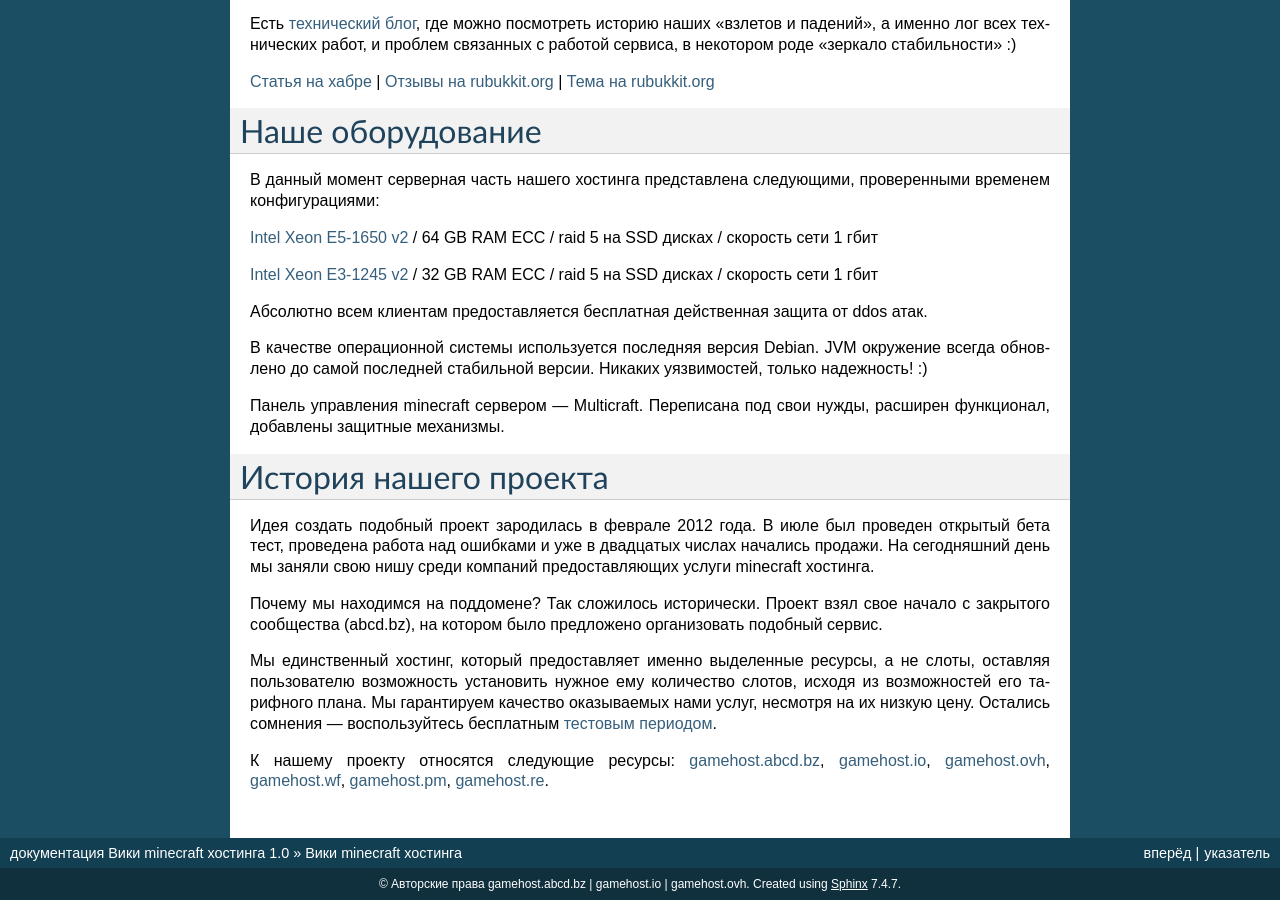
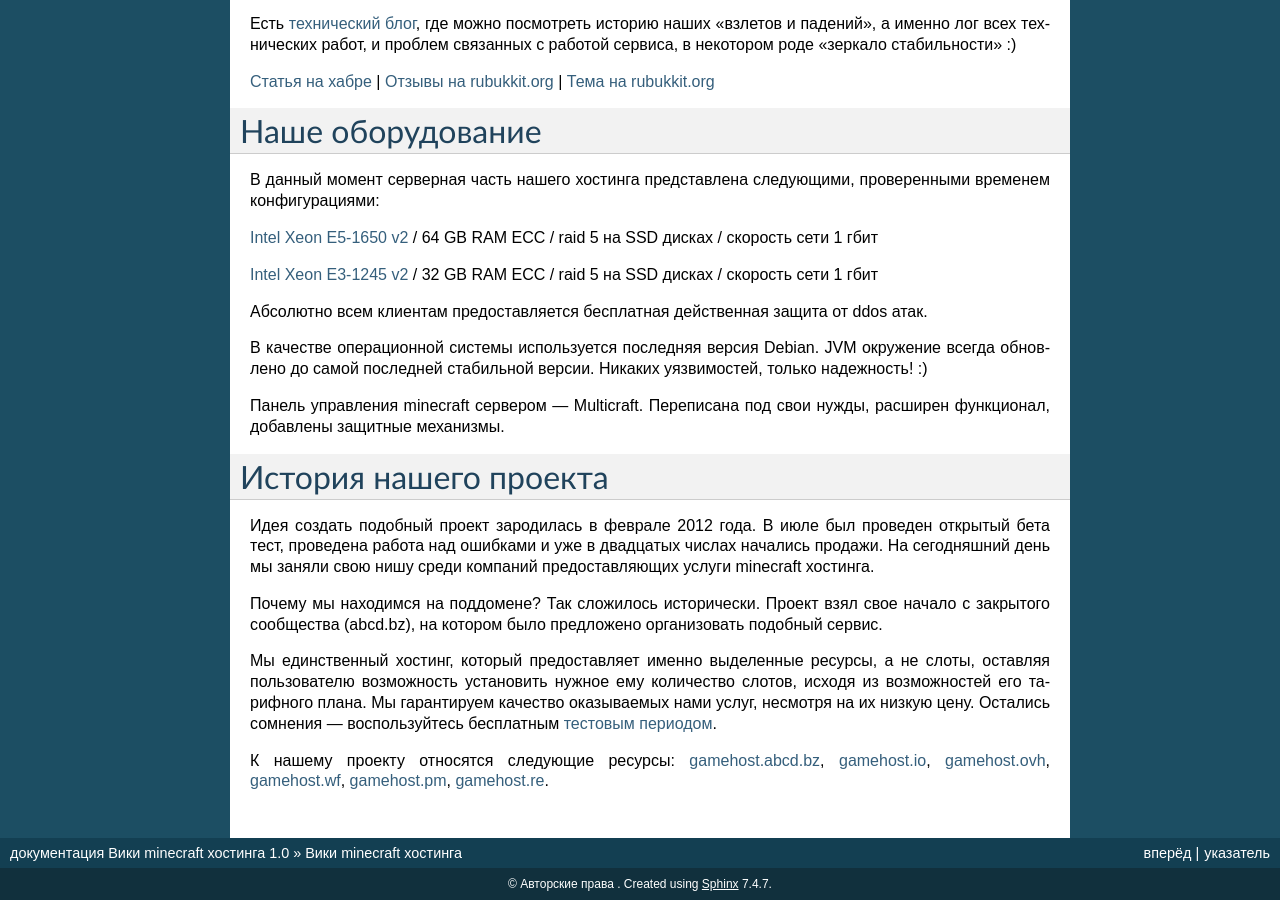
Before and after one commit to h1kkan/gamehost-wiki, a Sphinx documentation site: the page built from docs/index.rst, in a window 1280 px wide and 900 px high, scrolled down 638 px. Built offline with Sphinx 7.4.7, drawn with Linux system fonts in a browser that asks for light colours.

Commit message:
del del del

```diff
--- a/docs/conf.py
+++ b/docs/conf.py
@@ -44,7 +44,7 @@
 
 # General information about the project.
 project = u'Вики minecraft хостинга'
-copyright = u'gamehost.abcd.bz | gamehost.io | gamehost.ovh'
+#copyright = u'gamehost.abcd.bz | gamehost.io | gamehost.ovh'
 
 # The version info for the project you're documenting, acts as replacement for
 # |version| and |release|, also used in various other places throughout the
```
